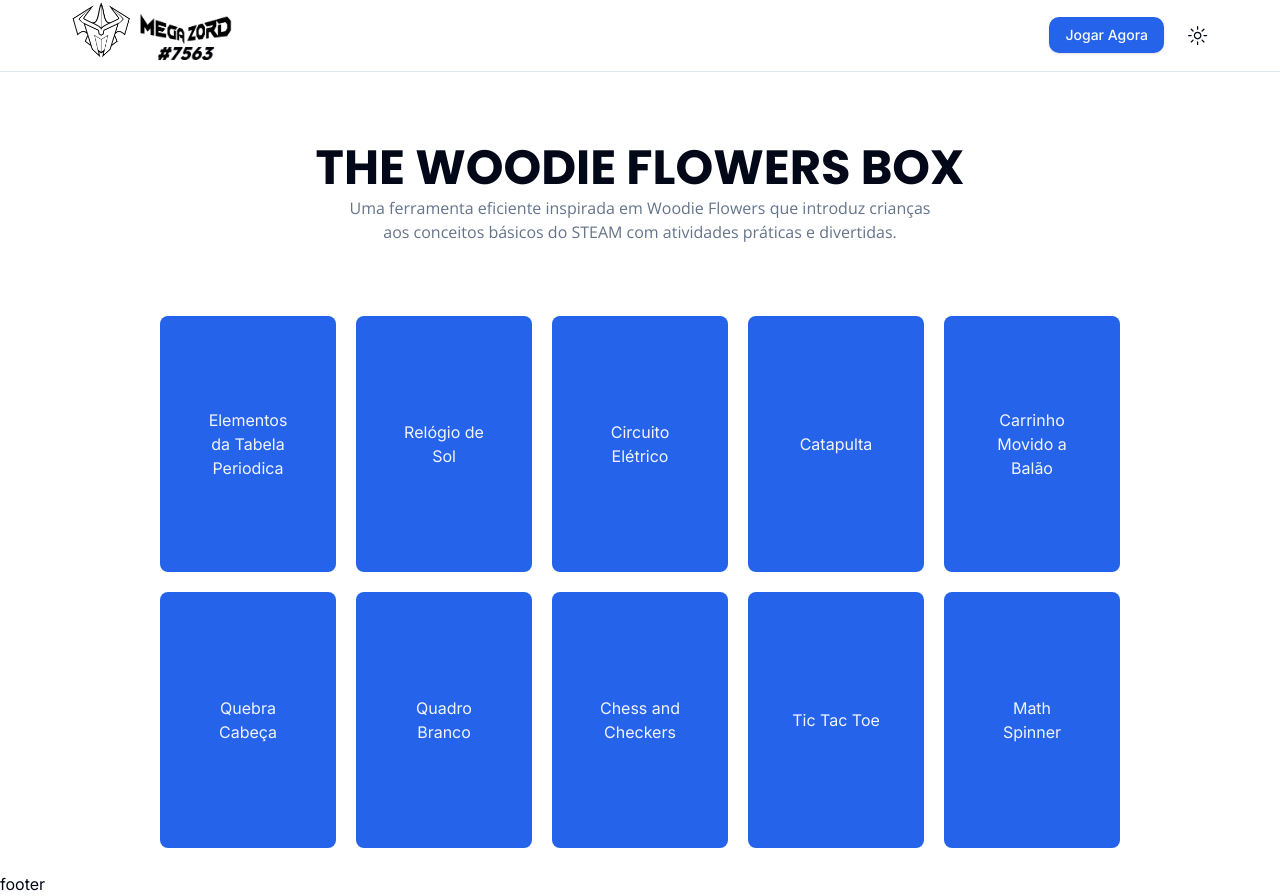
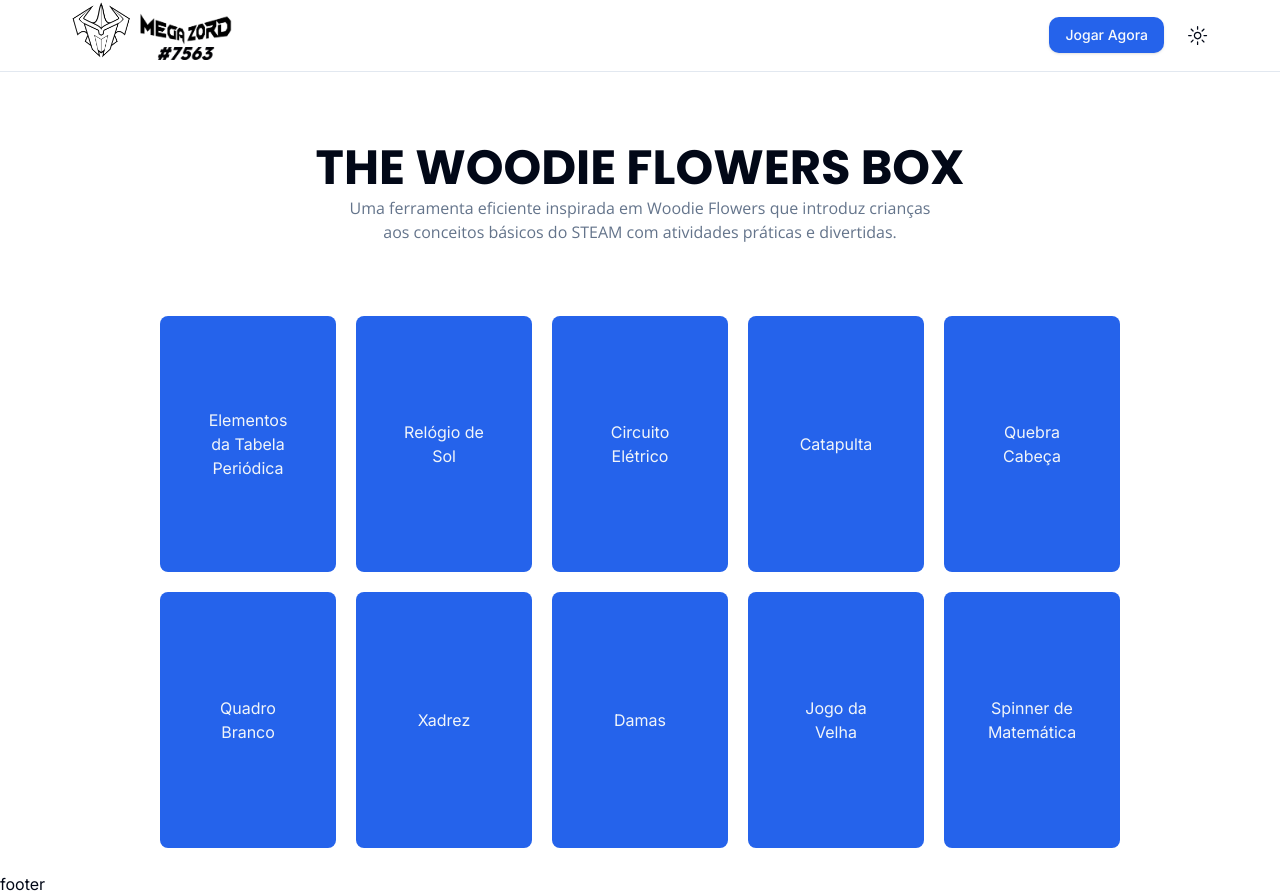
Before and after one commit to giovannivicentin/megazord, a Next.js app: page / in a window 1280 px wide. Built offline with nearby package versions, Linux system fonts and the light colour scheme.

Commit message:
feat: edit the array of items in grid of Home page to correct paths

```diff
--- a/src/app/page.tsx
+++ b/src/app/page.tsx
@@ -3,18 +3,45 @@ import Link from 'next/link'
 export default function Home() {
   const items = [
     {
-      name: 'Elementos da Tabela Periodica',
-      pageToGo: '/elementos-da-tabela-periodica',
+      name: 'Elementos da Tabela Periódica',
+      pageToGo: '/periodic-table-elements',
     },
-    { name: 'Relógio de Sol', pageToGo: '/relogio-de-sol' },
-    { name: 'Circuito Elétrico', pageToGo: '/circuito-eletrico' },
-    { name: 'Catapulta', pageToGo: '/catapulta' },
-    { name: 'Carrinho Movido a Balão', pageToGo: '/carrinho-movido-a-balao' },
-    { name: 'Quebra Cabeça', pageToGo: '/quebra-cabeca' },
-    { name: 'Quadro Branco', pageToGo: '/quadro-branco' },
-    { name: 'Chess and Checkers', pageToGo: '/chess-and-checkers' },
-    { name: 'Tic Tac Toe', pageToGo: '/tic-tac-toe' },
-    { name: 'Math Spinner', pageToGo: '/math-spinner' },
+    {
+      name: 'Relógio de Sol',
+      pageToGo: '/sundial',
+    },
+    {
+      name: 'Circuito Elétrico',
+      pageToGo: '/electric-circuit',
+    },
+    {
+      name: 'Catapulta',
+      pageToGo: '/catapult',
+    },
+    {
+      name: 'Quebra Cabeça',
+      pageToGo: '/puzzle',
+    },
+    {
+      name: 'Quadro Branco',
+      pageToGo: '/whiteboard',
+    },
+    {
+      name: 'Xadrez',
+      pageToGo: '/chess',
+    },
+    {
+      name: 'Damas',
+      pageToGo: '/checkers',
+    },
+    {
+      name: 'Jogo da Velha',
+      pageToGo: '/tic-tac-toe',
+    },
+    {
+      name: 'Spinner de Matemática',
+      pageToGo: '/math-spinner',
+    },
   ]
 
   return (
```
